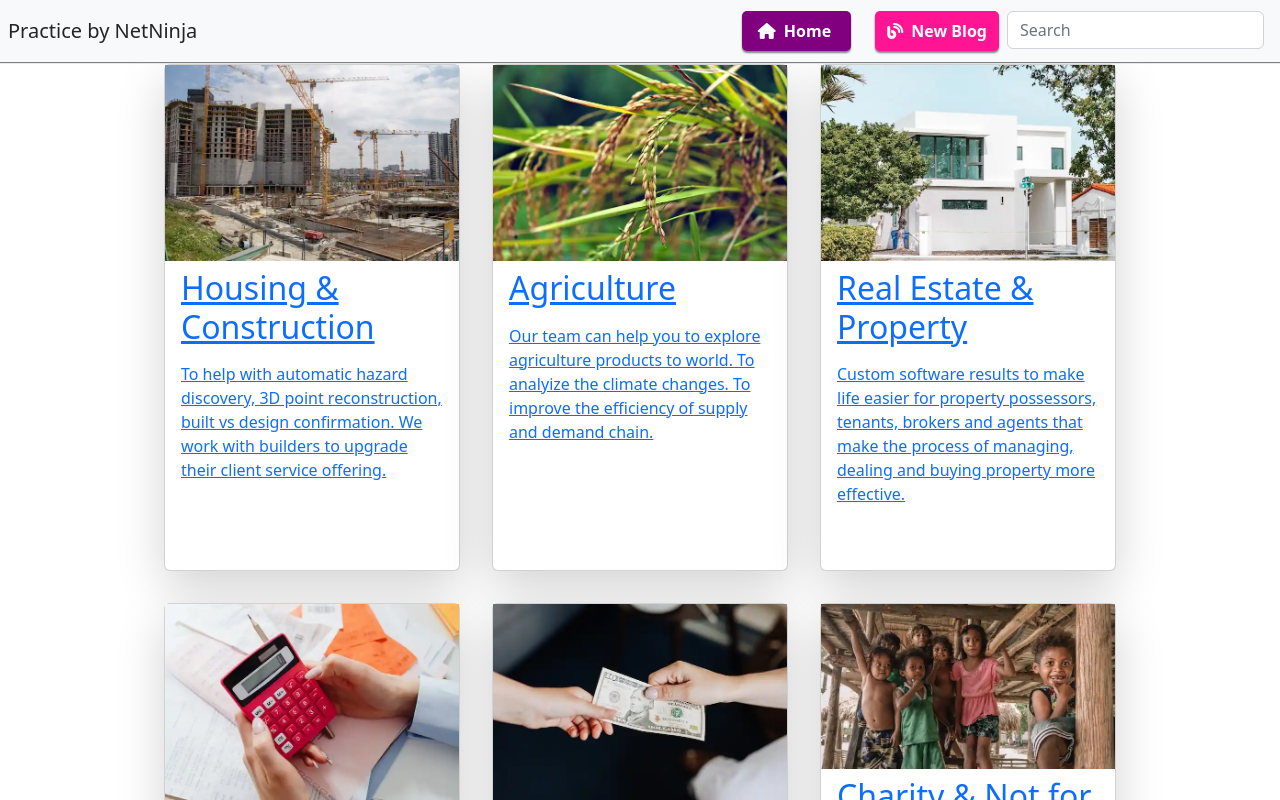
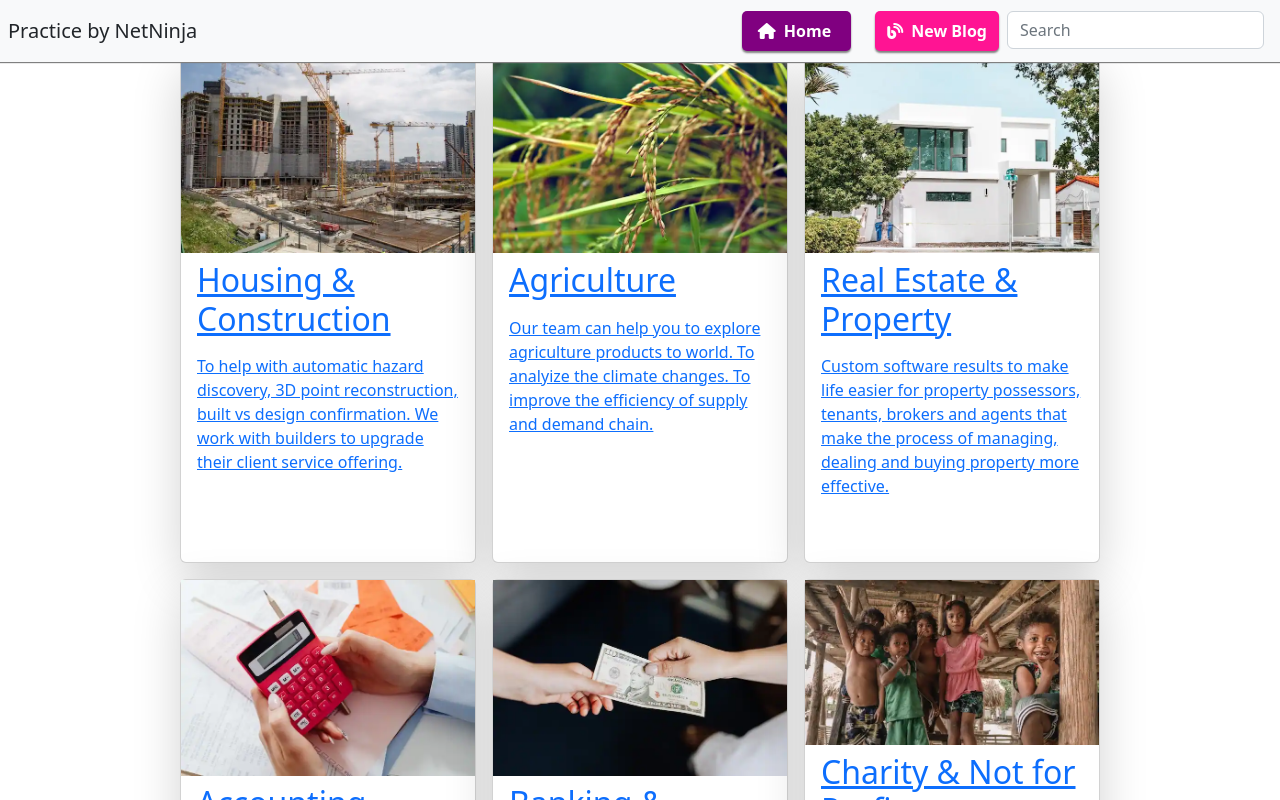
Before and after one commit to RajeshVarma22/deskSite2, a React (Create React App) app: page / in a window 1280 px wide. Shown: the top 800 px of the page. Built offline with nearby package versions, Linux system fonts and the light colour scheme.

Commit message:
Update Desktops.jsx

```diff
--- a/src/components2/Desktops.jsx
+++ b/src/components2/Desktops.jsx
@@ -169,7 +169,7 @@ const Desktops = () => {
       <div className="row m-5" style={{justifyContent: "center"}}>
         {sectors.map((sector) => {
           return (
-            <div className="card gx-0 m-3 shadow-lg col-sm-9 col-md-5 col-lg-3" key={sector.id}>
+            <div className="card gx-0 m-2 shadow-lg col-sm-9 col-md-5 col-lg-3" key={sector.id}>
               <Link to={`/sectors/${sector.url}`} state={{ icon: sector.image }} className="more">
                 <div className="card-body p-0">
                   <img className="sectorImage img-fluid" src={`../images/sector/${sector.image1}`} alt={`${sector.image1}`} />
```
